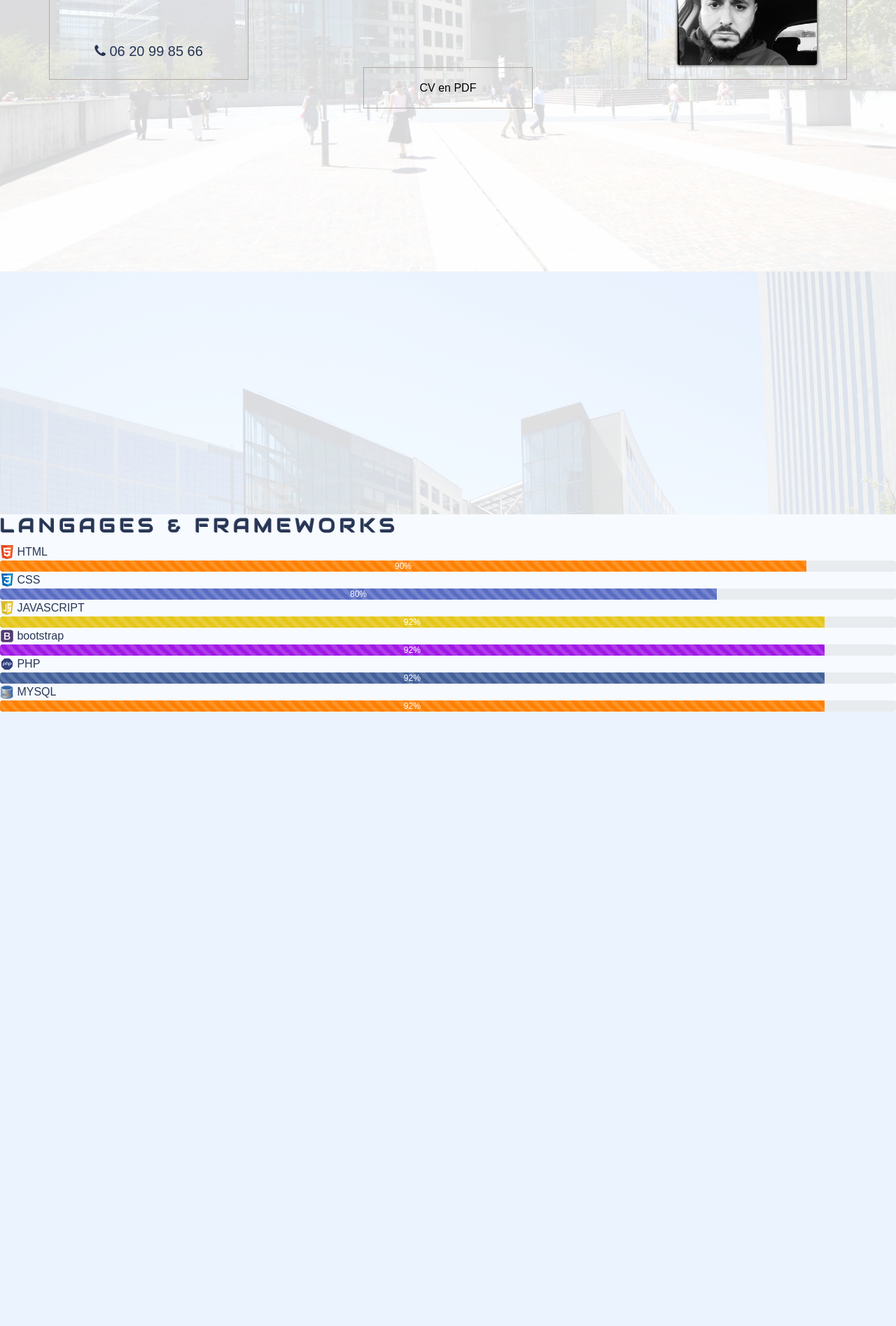
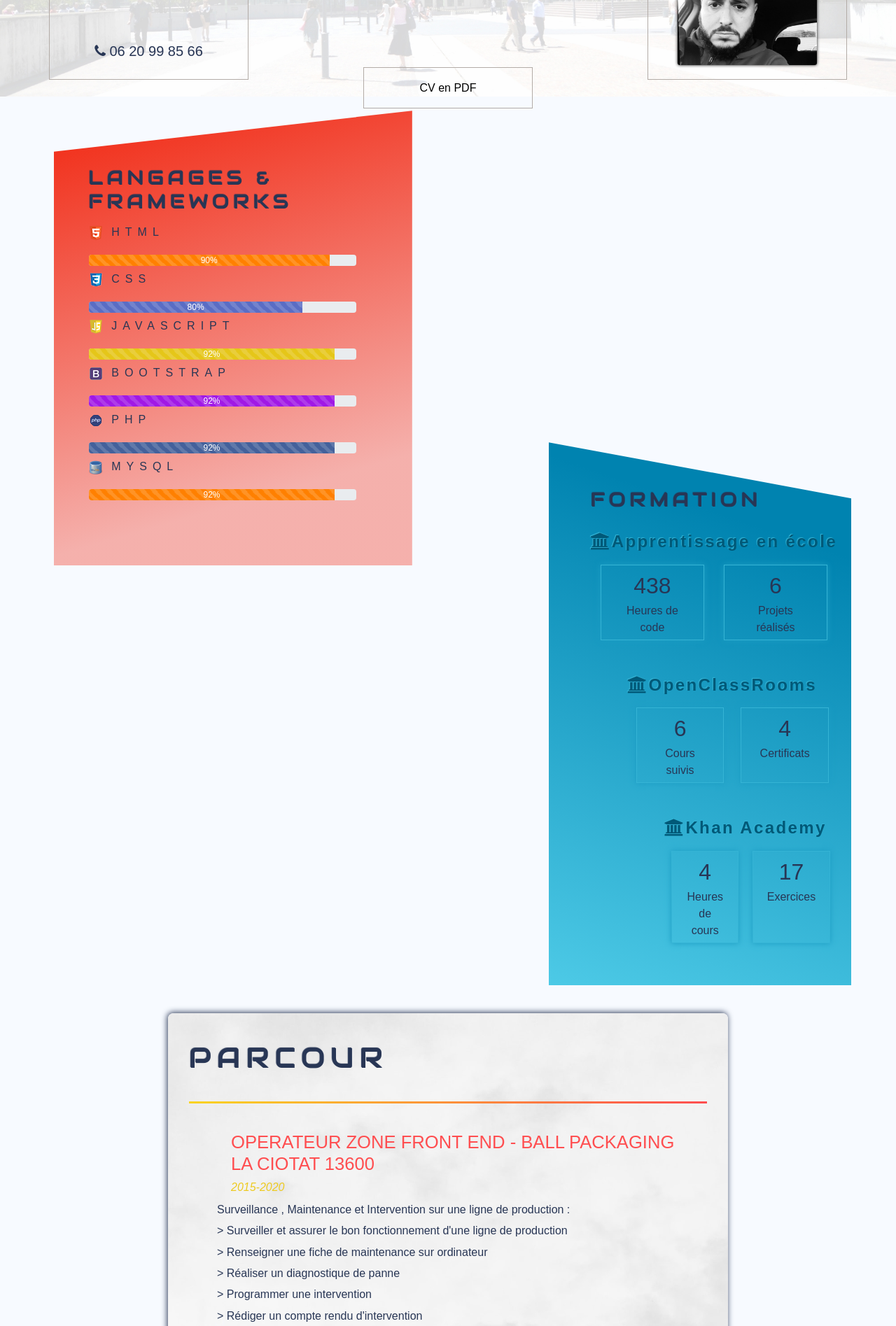
Before and after one commit to Edjerroud/Mon-CV, a PHP site: page / in a window 1280 px wide. Shown: the part 465-2360 px from the top of the page at 70% size. Before the commit the page ends 1482 px from the top, so only its background shows below. Run offline with PHP 8.4, Linux system fonts and the light colour scheme; some web fonts are replaced.

Commit message:
modifs html,js,css

```diff
--- a/index.html
+++ b/index.html
@@ -71,7 +71,7 @@
                 <div class="progress-bar progress-bar-striped progress-bar-animated" role="progressbar" aria-valuenow="80" aria-valuemin="0" aria-valuemax="100" style="width: 92%; background-color: #e5c619;">92%</div>
             </div>
 
-            <div class="bar"><img src="media/bootstrap.png" alt="Bootstrap-icon"> bootstrap</div>
+            <div class="bar"><img src="media/bootstrap.png" alt="Bootstrap-icon"> BOOTSTRAP</div>
             <div class="progress">
                 <div class="progress-bar progress-bar-striped progress-bar-animated" role="progressbar" aria-valuenow="80" aria-valuemin="0" aria-valuemax="100" style="width: 92%; background-color: #a119e5;">92%</div>
             </div>
@@ -87,6 +87,110 @@
             </div>
         </Div>
     </section>
+    <section id="formation">
+        <h3>FORMATION</h3>
+        <div>
+            <div id="école">
+                <h4><i class="fa fa-university"></i>Apprentissage en école</h4>
+                <div class="counter">
+                    <div class="data">
+                        <div class="counter-value" data-count="630">0</div>
+                        <span>Heures de code</span>
+                    </div>
+                    <div class="data">
+                        <div class="counter-value" data-count="10">0</div>
+                        <span>Projets réalisés</span>
+                    </div>
+                </div>
+            </div>
+        </div>
+            <div id="OCR">
+                <h4><i class="fa fa-university"></i>OpenClassRooms</h4>
+                <div class="counter">
+                    <div class="data">
+                        <div class="counter-value" data-count="10">0</div>
+                        <span>Cours suivis</span>
+                    </div>
+                    <div class="data">
+                        <div class="counter-value" data-count="6">0</div>
+                        <span>Certificats</span>
+                    </div>
+                </div>
+            </div>
+            <div id="KA">
+                <h4><i class="fa fa-university"></i>Khan Academy</h4>
+                <div class="counter">
+                    <div class="data">
+                        <div class="counter-value" data-count="6">0</div>
+                        <span>Heures de cours</span>
+                    </div>
+                    <div class="data">
+                        <div class="counter-value" data-count="25">0</div>
+                        <span>Exercices</span>
+                    </div>
+                </div>
+            </div>
+        </div>
+    </section>
+    <section id="parcours">
+        <h3>Parcour</h3>
+        <div>
+            <div class="timeline">
+                <div>
+                    <h4>OPERATEUR ZONE FRONT END -  BALL PACKAGING LA CIOTAT 13600</h4>
+                    <h6>2015-2020</h6>
+                    <P>Surveillance , Maintenance et Intervention sur une ligne de production :<br>
+                        > Surveiller et assurer le bon fonctionnement d'une ligne de production <br>
+                        > Renseigner une fiche de maintenance sur ordinateur <br>
+                        > Réaliser un diagnostique de panne <br>
+                        > Programmer une intervention <br>
+                        > Rédiger un compte rendu d'intervention <br>
+                    </P>
+                </div>
+            </div>
+        </div>
+        <div>
+            <div class="timeline">
+                <div>
+                    <h4>CONDUCTEUR POLYVALENT D'INSTALLATIONS INDUSTRIELLES -  HARIBO MARSEILLE 13014</h4>
+                    <h6>De 2013 à 2015</h6>
+                    <P>Fabrication de bonbon : <br>
+                        > Superviser et coordonner une équipe <br>
+                        > Programmer une machine <br>
+                        > Aménager un poste de travail <br>
+                        > Sensibiliser aux risques
+                        </P>
+                </div>
+            </div>
+        </div>
+        <div>
+            <div class="timeline">
+                <div>
+                    <h4>CONDUCTEUR DE MACHINE DEPALETISEUR -  HEINEKEN MARSEILLE 13011</h4>
+                    <h6> 2009 à 2013</h6>
+                    <P>Surveillance , Maintenance et Intervention sur une ligne de production : <br>
+                        > Surveiller et assurer le bon fonctionnement d'une ligne de production <br>
+                        > Renseigner une fiche de maintenance sur ordinateur <br>
+                        > Repérer un dysfonctionnement <br>
+                        > Programmer une intervention <br>
+                        > Rédiger un compte rendu d'intervention <br>
+                        > Echanger avec un fournisseur et un client
+
+                        </P>
+                </div>
+            </div>
+        </div>
+        <div>
+            <div class="timeline">
+                <div>
+                    <h4>Freelance - chez moi</h4>
+                    <h6>2019-2020</h6>
+                    <P>Lorem ipsum dolor sit amet consectetur adipisicing elit. Id cupiditate tempore, ipsam excepturi molestias dignissimos expedita hic! Minima explicabo incidunt aliquid, tempora asperiores dolor, vel enim, neque voluptate saepe consequatur!</P>
+                </div>
+            </div>
+        </div>
+    </section>
+
    <script src="./assets/js/jquery.min.js" type="text/javascript"></script>
    <script src="./assets/js/typed.min.js" type="text/javascript"></script>
    <script src="./script.js" type="text/javascript"></script>
--- a/script.js
+++ b/script.js
@@ -21,3 +21,34 @@
 
 
   });
+
+  // COMPTEUR //
+  let compteur = 0;
+
+  $(window).scroll(function() {
+    const top = $('.counter').offset().top - window.innerHeight;
+
+    if (compteur == 0 && $(window).scrollTop() > top) {
+      $('.counter-value').each(function() {
+        let $this = $(this),
+        countTo = $this.attr('data-count');
+      $({
+        countNum: $this.text()
+      }).animate({
+        countNum : countTo
+      },
+      {
+        duration: 10000,
+        easing:'swing',
+        step: function() {
+          $this.text(Math.floor(this.countNum));
+        },
+        complete: function() {
+          $this.text(thisthis.countNum);
+        }
+      });
+
+    });
+    compteur = 1;
+  }
+});
--- a/style.css
+++ b/style.css
@@ -33,7 +33,7 @@
 }
 header {
     text-align: center;
-    height: 150vh;
+    /* height: 100vh; */
     background: url(media/header.jpg) no-repeat fixed 50% 50%;
     background-size: cover;
 }
@@ -97,3 +97,103 @@
     transition: all 0.3s ease-in-out;
     text-decoration: none;
 }
+
+/* ------------------ LANGAGES -----------------------*/
+
+#langages {
+    padding: 80px 80px 80px 50px;
+    margin: 20px 0 0 6%;
+    height: 650px;
+    width: 40%;
+    max-width: 640px;
+    background: linear-gradient(164deg,#f12711 0%, rgba(241,39,17,0.35) 80%);
+    clip-path: polygon(0 9%, 100% 0%, 100% 100%, 0 100%);
+}
+#langages .bar {
+    padding: 7px 0 20px 0;
+    letter-spacing: 0.5em;
+}
+
+/* ------------------ FORMATION -----------------------*/
+
+#formation {
+    position: relative;
+    top : -200px;
+    float: right;
+    margin-right: 5%;
+    padding: 90px 20px 60px 60px;
+    /* width: 20px; */
+    max-width: 630px;
+    background: linear-gradient(19deg, rgba(0,180,219,0.69) 0%, #0083b0 80%);
+    clip-path: polygon(0 3%, 100% 13%, 100% 100%, 0% 100%);
+}
+#école {
+    padding-top: 20px;
+}
+#OCR{
+    padding: 50px 0 0 15%;
+}
+#KA{
+    padding: 50px 0 0 30%;
+}
+#formation h4 {
+    font-weight: bold;
+    letter-spacing: 0.10em;
+    padding-bottom: 10px;
+    color: #005978;
+    text-shadow: -1px -1px 1px #35B4D5;
+}
+.counter {
+    display: flex;
+    text-align: center;
+}
+.data {
+    border: 1px solid #35B4D5;
+    width: 170px;
+    margin: 0 4%;
+    box-shadow: 0 0 8px #1C9DC4;
+    padding: 5px 20px;
+}
+.counter-value {
+    font-size: 2em;
+}
+.data-span {
+    font-size: 1.8em;
+}
+
+/* ------------------ PARCOURS -----------------------*/
+
+#parcours {
+    max-width: 800px;
+    margin: 640px auto 180px auto;
+    padding: 40px 30px 100px 30px;
+    background: url(./media/parcours.jpg) no-repeat fixed 50px 50px;
+    background-size: cover;
+    border-radius: 8px;
+    box-shadow: -1px -1px 8px #283655;
+}
+#parcours h3 {
+    font-size: 2.5em;
+    padding-bottom: 30px;
+}
+#parcours h4 {
+    font-size: 1.6em;
+    color:#ff4e50;
+    margin-left: 20px;
+}
+#parcours h6 {
+    font-style: italic;
+    color: #edca21;
+    margin-left: 20px;
+}
+#parcours p {
+    line-height: 1.9em;
+}
+.timeline {
+    border-top: 3px solid;
+    border-image: linear-gradient(to right,#f9d423, #ff4e50);
+    border-image-slice: 1;
+    margin: 0;
+    padding: 40px;
+    position:relative;
+}
```
